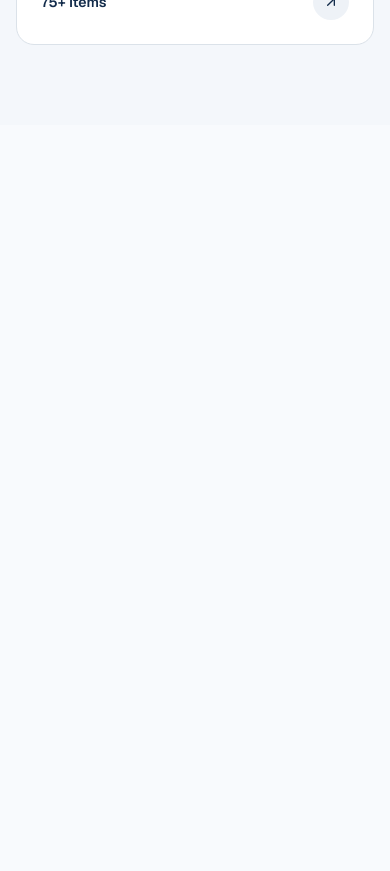
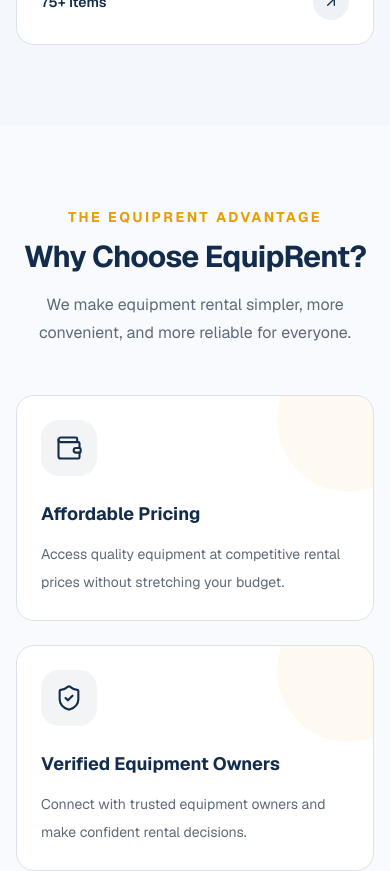
Before and after one commit to shahinreza9702/equiprent-client, a Next.js app: page / in a window 390 px wide. Shown: the part 6700-7571 px from the top of the page. Before the commit the page ends 6825 px from the top, so only its background shows below. Built offline with nearby package versions, Linux system fonts and the light colour scheme.

Commit message:
feat(client): add animated why choose us section

```diff
--- a/src/app/page.tsx
+++ b/src/app/page.tsx
@@ -3,6 +3,7 @@ import { Navbar } from "@/components/layout/navbar";
 import { HeroSection } from "@/components/home/hero-section";
 import { FeaturedEquipmentSection } from "@/components/home/featured-equipment/featured-equipment-section";
 import { CategoriesSection } from "@/components/home/categories/categories-section";
+import { WhyChooseUsSection } from "@/components/home/why-choose-us/why-choose-us-section";
 
 export default function Home() {
   return (
@@ -13,6 +14,7 @@ export default function Home() {
         <HeroSection />
         <FeaturedEquipmentSection />
         <CategoriesSection />
+        <WhyChooseUsSection />
       </main>
     </>
   );
--- /dev/null
+++ b/src/components/home/why-choose-us/benefit-card.tsx
@@ -0,0 +1,35 @@
+
+import type { benefitData } from "./benefit-data";
+
+type Benefit = (typeof benefitData)[number];
+
+interface BenefitCardProps {
+  benefit: Benefit;
+}
+
+export function BenefitCard({ benefit }: BenefitCardProps) {
+  const Icon = benefit.icon;
+
+  return (
+    <article className="group relative h-full overflow-hidden rounded-2xl border border-border bg-card p-6 transition-all duration-300 hover:-translate-y-1 hover:border-brand-accent/50 hover:shadow-xl sm:p-8">
+      {/* Decorative Background */}
+      <div className="absolute -right-12 -top-12 size-36 rounded-full bg-brand-accent/5 transition-transform duration-500 group-hover:scale-150" />
+
+      {/* Icon */}
+      <div className="relative mb-6 flex size-14 items-center justify-center rounded-2xl bg-primary/5 text-primary transition-all duration-300 group-hover:bg-brand-accent group-hover:text-primary">
+        <Icon className="size-7" strokeWidth={1.8} />
+      </div>
+
+      {/* Content */}
+      <div className="relative">
+        <h3 className="text-lg font-bold text-primary transition-colors group-hover:text-brand-accent sm:text-xl">
+          {benefit.title}
+        </h3>
+
+        <p className="mt-3 text-sm leading-7 text-muted-foreground">
+          {benefit.description}
+        </p>
+      </div>
+    </article>
+  );
+}
--- /dev/null
+++ b/src/components/home/why-choose-us/benefit-data.ts
@@ -0,0 +1,38 @@
+
+import {
+  Wallet,
+  ShieldCheck,
+  CalendarCheck,
+  LockKeyhole,
+} from "lucide-react";
+
+export const benefitData = [
+  {
+    id: "affordable-pricing",
+    title: "Affordable Pricing",
+    description:
+      "Access quality equipment at competitive rental prices without stretching your budget.",
+    icon: Wallet,
+  },
+  {
+    id: "verified-owners",
+    title: "Verified Equipment Owners",
+    description:
+      "Connect with trusted equipment owners and make confident rental decisions.",
+    icon: ShieldCheck,
+  },
+  {
+    id: "flexible-rentals",
+    title: "Flexible Rental Periods",
+    description:
+      "Choose rental durations that fit your project timeline and requirements.",
+    icon: CalendarCheck,
+  },
+  {
+    id: "secure-payments",
+    title: "Secure Payments",
+    description:
+      "Enjoy a reliable payment experience throughout your equipment rental journey.",
+    icon: LockKeyhole,
+  },
+] as const;
--- /dev/null
+++ b/src/components/home/why-choose-us/why-choose-us-section.tsx
@@ -0,0 +1,54 @@
+
+"use client";
+
+import { motion } from "framer-motion";
+import { BenefitCard } from "./benefit-card";
+import { benefitData } from "./benefit-data";
+
+export function WhyChooseUsSection() {
+  return (
+    <section className="bg-background py-20 sm:py-24">
+      <div className="mx-auto max-w-7xl px-4 sm:px-6 lg:px-8">
+        {/* Section Heading */}
+        <motion.div
+          initial={{ opacity: 0, y: 24 }}
+          whileInView={{ opacity: 1, y: 0 }}
+          viewport={{ once: true, amount: 0.3 }}
+          transition={{ duration: 0.6 }}
+          className="mx-auto mb-12 max-w-2xl text-center"
+        >
+          <span className="mb-3 inline-block text-sm font-bold uppercase tracking-[0.18em] text-brand-accent">
+            The EquipRent Advantage
+          </span>
+
+          <h2 className="text-3xl font-bold tracking-tight text-primary sm:text-4xl">
+            Why Choose EquipRent?
+          </h2>
+
+          <p className="mt-4 text-base leading-7 text-muted-foreground">
+            We make equipment rental simpler, more convenient, and
+            more reliable for everyone.
+          </p>
+        </motion.div>
+
+        {/* Benefits Grid */}
+        <div className="grid grid-cols-1 gap-6 sm:grid-cols-2 lg:grid-cols-4">
+          {benefitData.map((benefit, index) => (
+            <motion.div
+              key={benefit.id}
+              initial={{ opacity: 0, y: 30 }}
+              whileInView={{ opacity: 1, y: 0 }}
+              viewport={{ once: true, amount: 0.15 }}
+              transition={{
+                duration: 0.5,
+                delay: index * 0.1,
+              }}
+            >
+              <BenefitCard benefit={benefit} />
+            </motion.div>
+          ))}
+        </div>
+      </div>
+    </section>
+  );
+}
```
